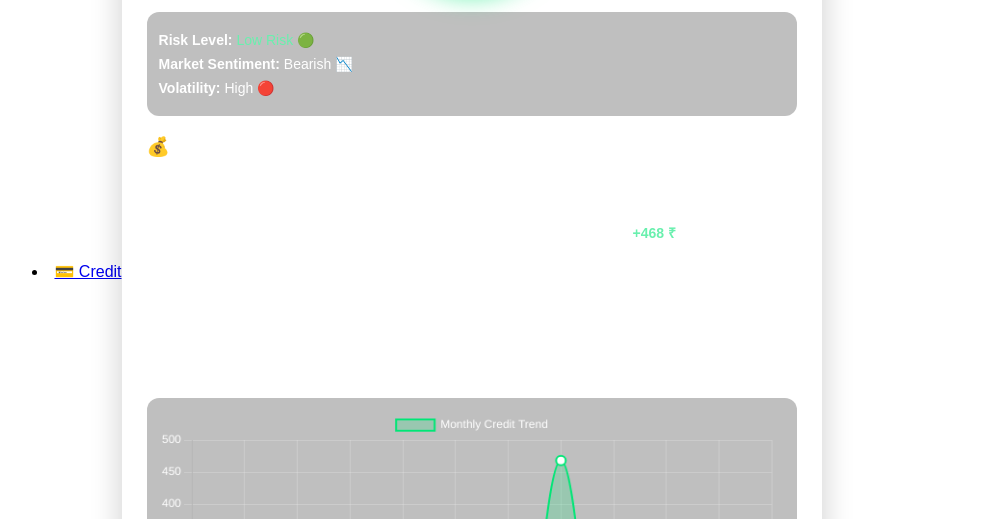
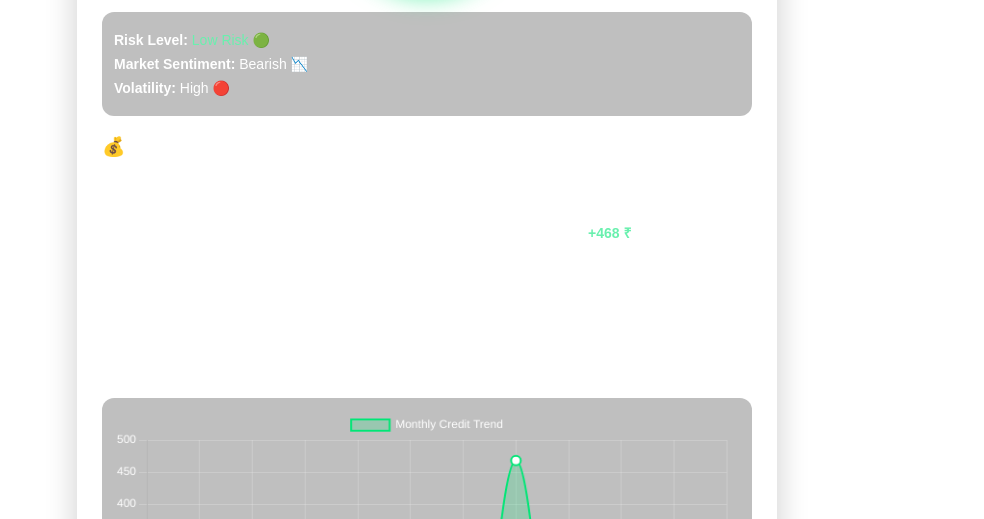
Before and after one commit to Adityaa-Kumarr/creditanalysis-dashboard.github.io, a plain HTML site: page credit-score.html in a window 1280 px wide. Shown: the part 281-800 px from the top of the page, without its empty margins (213-1197 px from the left). Drawn offline with nearby package versions, Linux system fonts and the light colour scheme.

Commit message:
Update credit-score.html

```diff
--- a/credit-score.html
+++ b/credit-score.html
@@ -5,7 +5,7 @@
   <meta name="viewport" content="width=device-width, initial-scale=1.0">
   <title>Stock Market Credit Score</title>
   <script src="https://cdn.jsdelivr.net/npm/chart.js"></script>
-  <li><a href="credit.html">💳 Credit</a></li>
+
   <style>
     body {
 
```
